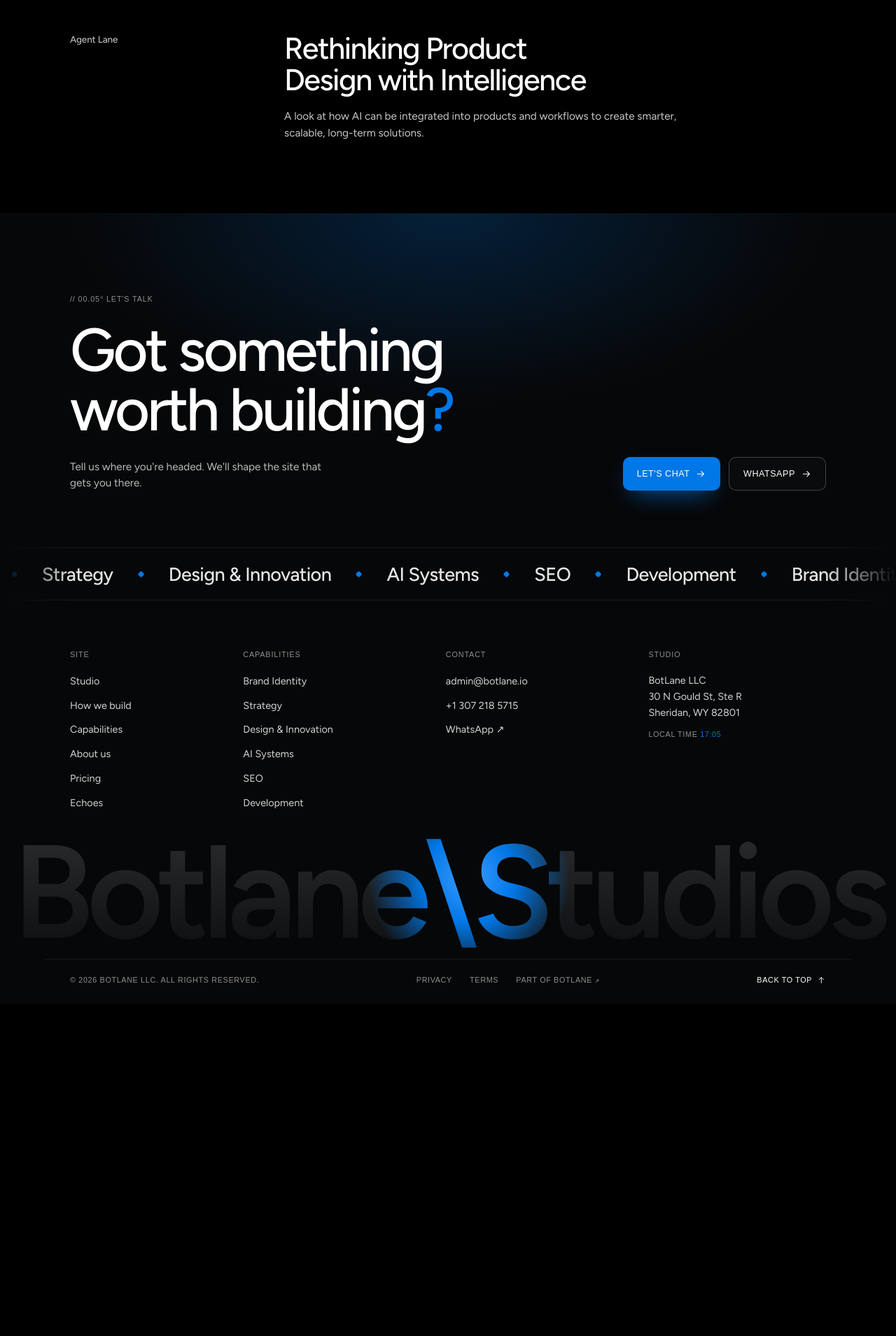
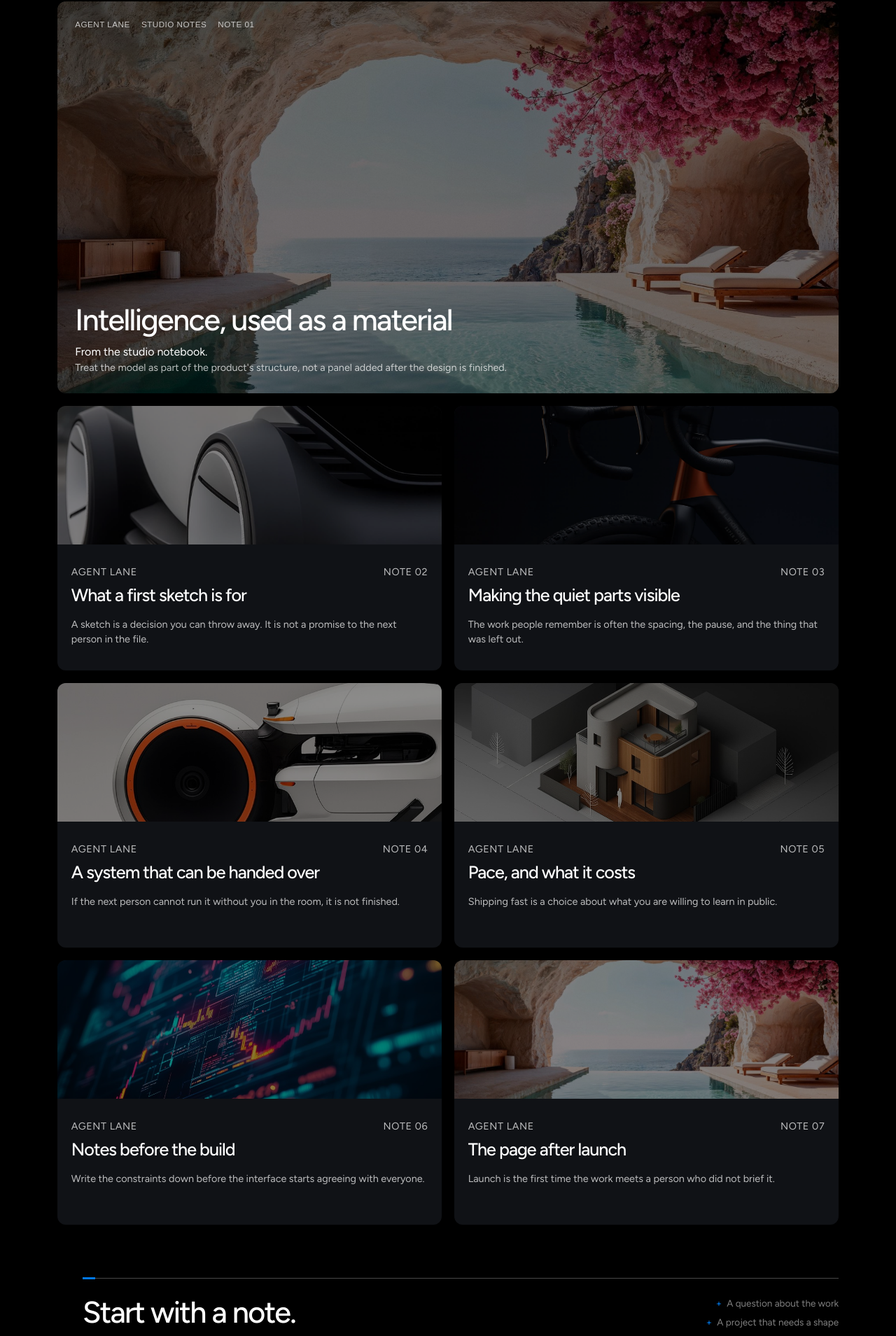
Before and after one commit to botlaneio/bot-studio, a Next.js app: page /echoes in a window 1280 px wide. Shown: the part 709-2618 px from the top of the page at 70% size. Before the commit the page ends 2143 px from the top, so only its background shows below. Built offline with nearby package versions, Linux system fonts and the light colour scheme; no server answers; a web font is replaced by a local one.

Commit message:
Add the Whispers sections under the Echoes hero, in the dark theme.

```diff
--- a/src/app/echoes/echoes.module.css
+++ b/src/app/echoes/echoes.module.css
@@ -153,3 +153,217 @@
     margin-top: 14px;
   }
 }
+
+/* Below the hero: the Whispers featured card, then a two-column grid,
+   then a short close that points at the site footer. Dark surfaces,
+   no template article copy. */
+
+.featured,
+.more,
+.close {
+  width: calc(1280 * var(--u));
+  max-width: 100%;
+  margin: 0 auto;
+  padding-inline: calc(20 * var(--u));
+}
+
+.featureCard {
+  position: relative;
+  display: flex;
+  flex-direction: column;
+  justify-content: space-between;
+  min-height: 70vh;
+  margin-top: calc(20 * var(--u));
+  padding: calc(28 * var(--u));
+  overflow: hidden;
+  border-radius: 12px;
+  background: #101216;
+  color: #fff;
+}
+
+.featureImage {
+  position: absolute;
+  inset: 0;
+  background-position: center;
+  background-size: cover;
+  filter: brightness(0.45);
+}
+
+.cardImage {
+  background-position: center;
+  background-size: cover;
+  filter: brightness(0.55);
+}
+
+.featureTop,
+.featureBottom {
+  position: relative;
+  z-index: 1;
+}
+
+.featureTop {
+  display: flex;
+  gap: calc(18 * var(--u));
+  font: 400 calc(13 * var(--u)) / 1.4 var(--mono);
+  letter-spacing: 0.04em;
+  text-transform: uppercase;
+  color: rgba(255, 255, 255, 0.72);
+}
+
+.featureTop p,
+.featureBottom p,
+.cardBody p {
+  margin: 0;
+}
+
+.featureBottom h2,
+.cardBody h2,
+.closeRow h2 {
+  margin: 0;
+  font: 500 calc(48 * var(--u)) / 1.05 var(--display);
+  letter-spacing: -0.04em;
+}
+
+.featureBottom {
+  max-width: calc(720 * var(--u));
+}
+
+.featureBottom h2 {
+  margin-bottom: calc(12 * var(--u));
+}
+
+.excerpt,
+.cardBody p {
+  margin-top: calc(10 * var(--u));
+  font: 400 calc(16 * var(--u)) / 1.5 var(--display);
+  color: rgba(255, 255, 255, 0.72);
+}
+
+.more {
+  padding-top: calc(20 * var(--u));
+  padding-bottom: calc(20 * var(--u));
+}
+
+.moreGrid {
+  display: grid;
+  grid-template-columns: 1fr 1fr;
+  gap: calc(20 * var(--u));
+}
+
+.card {
+  position: relative;
+  display: flex;
+  flex-direction: column;
+  min-height: calc(420 * var(--u));
+  overflow: hidden;
+  border-radius: 12px;
+  background: #101216;
+}
+
+.cardImage {
+  position: relative;
+  height: calc(220 * var(--u));
+  filter: brightness(0.55);
+}
+
+.cardBody {
+  position: relative;
+  display: flex;
+  flex-direction: column;
+  gap: calc(10 * var(--u));
+  padding: calc(22 * var(--u));
+}
+
+.cardBody h2 {
+  font-size: calc(28 * var(--u));
+}
+
+.meta {
+  display: flex;
+  justify-content: space-between;
+  gap: calc(12 * var(--u));
+  font: 400 calc(12 * var(--u)) / 1.4 var(--mono);
+  letter-spacing: 0.04em;
+  text-transform: uppercase;
+  color: rgba(255, 255, 255, 0.55);
+}
+
+.close {
+  padding-top: calc(64 * var(--u));
+  padding-bottom: calc(72 * var(--u));
+}
+
+.closeRow {
+  display: flex;
+  justify-content: space-between;
+  align-items: flex-start;
+  gap: calc(40 * var(--u));
+  margin-top: calc(28 * var(--u));
+}
+
+.closeRow h2 {
+  max-width: calc(520 * var(--u));
+}
+
+.chat {
+  display: inline-flex;
+  align-items: center;
+  height: calc(46 * var(--u));
+  margin-top: calc(28 * var(--u));
+  padding: 0 calc(16 * var(--u));
+  border-radius: 8px;
+  background: var(--accent);
+  color: #fff;
+  font: 400 calc(14 * var(--u)) / 1 var(--mono);
+  letter-spacing: 0.02em;
+  text-transform: uppercase;
+}
+
+@media (max-width: 899px) {
+  .featured,
+  .more,
+  .close {
+    width: auto;
+    padding-inline: 20px;
+  }
+
+  .featureCard {
+    min-height: 78vh;
+    padding: 20px;
+  }
+
+  .featureTop {
+    flex-wrap: wrap;
+    font-size: 12px;
+  }
+
+  .featureBottom h2,
+  .closeRow h2 {
+    font-size: 32px;
+  }
+
+  .moreGrid {
+    grid-template-columns: 1fr;
+  }
+
+  .card {
+    min-height: 0;
+  }
+
+  .cardImage {
+    height: 200px;
+  }
+
+  .cardBody h2 {
+    font-size: 24px;
+  }
+
+  .closeRow {
+    flex-direction: column;
+  }
+
+  .chat {
+    height: 44px;
+    font-size: 13px;
+  }
+}
--- a/src/app/echoes/echoes.ts
+++ b/src/app/echoes/echoes.ts
@@ -1,9 +1,69 @@
 /** Default byline for Echoes. Future posts inherit this; there is no per-post author. */
 export const ECHOES_AUTHOR = "Agent Lane";
 
-export const ECHOES_POSTS = [
+export type Echo = {
+  id: string;
+  title: string;
+  excerpt: string;
+  note: string;
+  image: string;
+  featured?: boolean;
+  kicker?: string;
+};
+
+/** Original notes. The card layout follows Whispers; the words do not. */
+export const ECHOES: Echo[] = [
   {
-    title: "Rethinking Product Design with Intelligence",
-    body: "A look at how AI can be integrated into products and workflows to create smarter, scalable, long-term solutions.",
+    id: "intelligence-as-a-material",
+    title: "Intelligence, used as a material",
+    excerpt: "Treat the model as part of the product's structure, not a panel added after the design is finished.",
+    note: "Note 01",
+    image: "/craft/tile-1.jpg",
+    featured: true,
+    kicker: "From the studio notebook.",
   },
-] as const;
+  {
+    id: "what-a-first-sketch-is-for",
+    title: "What a first sketch is for",
+    excerpt: "A sketch is a decision you can throw away. It is not a promise to the next person in the file.",
+    note: "Note 02",
+    image: "/craft/tile-2.jpg",
+  },
+  {
+    id: "the-quiet-parts",
+    title: "Making the quiet parts visible",
+    excerpt: "The work people remember is often the spacing, the pause, and the thing that was left out.",
+    note: "Note 03",
+    image: "/craft/tile-3.jpg",
+  },
+  {
+    id: "handed-over",
+    title: "A system that can be handed over",
+    excerpt: "If the next person cannot run it without you in the room, it is not finished.",
+    note: "Note 04",
+    image: "/process/card-1.jpg",
+  },
+  {
+    id: "pace",
+    title: "Pace, and what it costs",
+    excerpt: "Shipping fast is a choice about what you are willing to learn in public.",
+    note: "Note 05",
+    image: "/process/card-2.jpg",
+  },
+  {
+    id: "before-the-build",
+    title: "Notes before the build",
+    excerpt: "Write the constraints down before the interface starts agreeing with everyone.",
+    note: "Note 06",
+    image: "/process/card-3.jpg",
+  },
+  {
+    id: "after-launch",
+    title: "The page after launch",
+    excerpt: "Launch is the first time the work meets a person who did not brief it.",
+    note: "Note 07",
+    image: "/process/hero.jpg",
+  },
+];
+
+export const ECHOES_AUTHOR_ROLE = "Studio notes";
--- a/src/app/echoes/page.tsx
+++ b/src/app/echoes/page.tsx
@@ -1,7 +1,7 @@
 import type { CSSProperties } from "react";
 import type { Metadata } from "next";
 import page from "@/components/page/Page.module.css";
-import { ECHOES_AUTHOR, ECHOES_POSTS } from "./echoes";
+import { ECHOES, ECHOES_AUTHOR, ECHOES_AUTHOR_ROLE } from "./echoes";
 import styles from "./echoes.module.css";
 
 export const metadata: Metadata = {
@@ -18,7 +18,16 @@ const LINES = [
   "Ideas, insights, and inspiration",
 ];
 
+const CLOSE = [
+  "A question about the work",
+  "A project that needs a shape",
+  "A conversation, not a pitch",
+];
+
 export default function EchoesPage() {
+  const featured = ECHOES.find((echo) => echo.featured) ?? ECHOES[0];
+  const rest = ECHOES.filter((echo) => echo !== featured);
+
   return (
     <main className={page.page}>
       <header className={styles.hero}>
@@ -47,23 +56,62 @@ export default function EchoesPage() {
         <div className={styles.grid} aria-hidden="true" />
       </header>
 
-      {ECHOES_POSTS.map((post) => (
-        <section key={post.title} className={page.section}>
-          <div className={page.sectionHead}>
-            <p className={styles.byline} data-reveal="">
-              {ECHOES_AUTHOR}
-            </p>
-            <div>
-              <h2 className={page.h2} data-reveal="">
-                {post.title}
-              </h2>
-              <p className={`${page.body} ${styles.sectionBody}`} data-reveal="" style={delay(0.05)}>
-                {post.body}
-              </p>
-            </div>
+      <section className={styles.featured} aria-label="Featured note">
+        <article className={styles.featureCard} data-reveal="">
+          <div className={styles.featureImage} style={{ backgroundImage: `url(${featured.image})` }} />
+          <div className={styles.featureTop}>
+            <p>{ECHOES_AUTHOR}</p>
+            <p>{ECHOES_AUTHOR_ROLE}</p>
+            <p>{featured.note}</p>
           </div>
-        </section>
-      ))}
+          <div className={styles.featureBottom}>
+            <h2>{featured.title}</h2>
+            <p>{featured.kicker}</p>
+            <p className={styles.excerpt}>{featured.excerpt}</p>
+          </div>
+        </article>
+      </section>
+
+      <section className={styles.more} aria-label="More notes">
+        <div className={styles.moreGrid}>
+          {rest.map((echo, i) => (
+            <article key={echo.id} className={styles.card} data-reveal="" style={delay(i * 0.04)}>
+              <div className={styles.cardImage} style={{ backgroundImage: `url(${echo.image})` }} />
+              <div className={styles.cardBody}>
+                <p className={styles.meta}>
+                  <span>{ECHOES_AUTHOR}</span>
+                  <span>{echo.note}</span>
+                </p>
+                <h2>{echo.title}</h2>
+                <p>{echo.excerpt}</p>
+              </div>
+            </article>
+          ))}
+        </div>
+      </section>
+
+      <section className={styles.close} aria-label="Start a conversation">
+        <div className={styles.stage}>
+          <div className={styles.rule} aria-hidden="true">
+            <span className={styles.tick} />
+            <span className={styles.hairline} />
+          </div>
+          <div className={styles.closeRow}>
+            <h2 data-reveal="">Start with a note.</h2>
+            <ul className={styles.lines}>
+              {CLOSE.map((line) => (
+                <li key={line}>
+                  <span className={styles.plus} aria-hidden="true">+</span>
+                  {line}
+                </li>
+              ))}
+            </ul>
+          </div>
+          <a className={styles.chat} href="#contact">
+            Let&apos;s chat
+          </a>
+        </div>
+      </section>
     </main>
   );
 }
```
